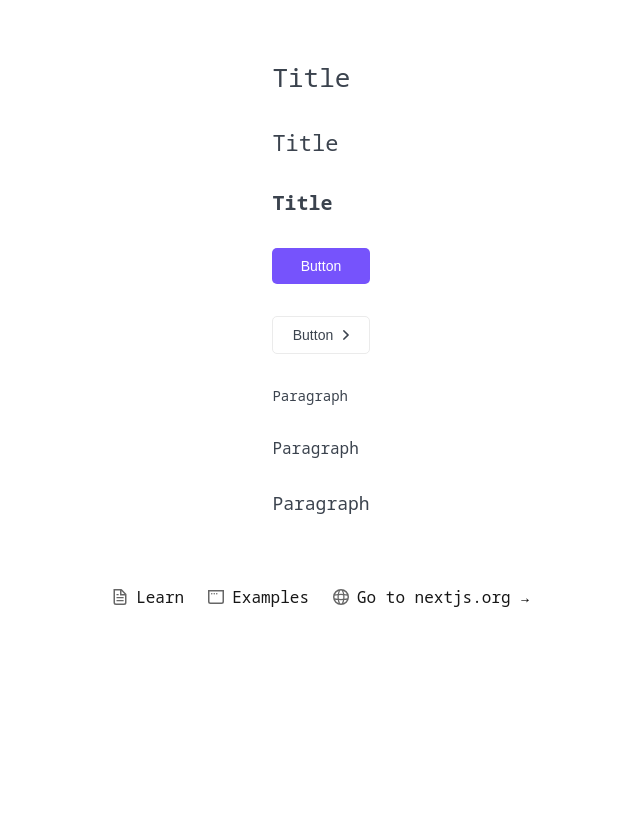
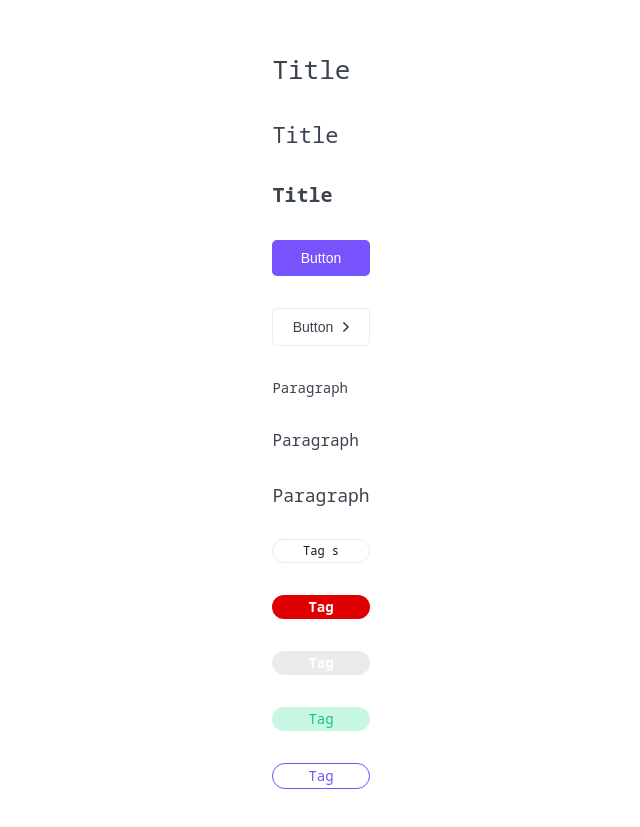
Before and after one commit to RuslSatt/rating-app, a Next.js app: page / in a window 1280 px wide. Shown: the part 113-940 px from the top of the page, without its empty margins (319-959 px from the left). Before the commit the page ends 800 px from the top, so only its background shows below. Built offline with nearby package versions, Linux system fonts and the light colour scheme.

Commit message:
feat: implement Tag component
- Added multiple Tag components with various types to improve UI.
- Introduced new color variables in globals.css for better theme support.

```diff
--- a/src/app/globals.css
+++ b/src/app/globals.css
@@ -3,9 +3,14 @@
   --foreground: #171717;
   --font-family: 'Noto Sans Mono', sans-serif;
   --color-text: #3b434e;
+  --color-white: #fff;
   --primary: #7653fc;
   --primary-hover: #6344fa;
   --gray-light: #ebebeb;
+  --gray-dark: #6f6f6f;
+  --red: #de0000;
+  --color-green: #1dc37e;
+  --green-light: #c8f8e4;
 }
 
 /* @media (prefers-color-scheme: dark) {
--- a/src/app/page.tsx
+++ b/src/app/page.tsx
@@ -1,6 +1,5 @@
-import Image from 'next/image';
 import styles from './page.module.css';
-import { HTag, Button, ButtonAppearance, ButtonArrow, Paragraph } from '@/components';
+import { HTag, Button, ButtonAppearance, ButtonArrow, Paragraph, Tag } from '@/components';
 
 export default function Home() {
   return (
@@ -16,33 +15,15 @@ export default function Home() {
         <Paragraph size='s'>Paragraph</Paragraph>
         <Paragraph size='m'>Paragraph</Paragraph>
         <Paragraph size='l'>Paragraph</Paragraph>
+
+        <Tag type='ghost' size='s'>
+          Tag s
+        </Tag>
+        <Tag type='red'>Tag</Tag>
+        <Tag type='grey'>Tag</Tag>
+        <Tag type='green'>Tag</Tag>
+        <Tag type='primary'>Tag</Tag>
       </main>
-      <footer className={styles.footer}>
-        <a
-          href='https://nextjs.org/learn?utm_source=create-next-app&utm_medium=appdir-template&utm_campaign=create-next-app'
-          target='_blank'
-          rel='noopener noreferrer'
-        >
-          <Image aria-hidden src='/file.svg' alt='File icon' width={16} height={16} />
-          Learn
-        </a>
-        <a
-          href='https://vercel.com/templates?framework=next.js&utm_source=create-next-app&utm_medium=appdir-template&utm_campaign=create-next-app'
-          target='_blank'
-          rel='noopener noreferrer'
-        >
-          <Image aria-hidden src='/window.svg' alt='Window icon' width={16} height={16} />
-          Examples
-        </a>
-        <a
-          href='https://nextjs.org?utm_source=create-next-app&utm_medium=appdir-template&utm_campaign=create-next-app'
-          target='_blank'
-          rel='noopener noreferrer'
-        >
-          <Image aria-hidden src='/globe.svg' alt='Globe icon' width={16} height={16} />
-          Go to nextjs.org →
-        </a>
-      </footer>
     </div>
   );
 }
--- /dev/null
+++ b/src/components/Tag/Tag.module.css
@@ -0,0 +1,45 @@
+.tag {
+  border-radius: 20px;
+  display: inline-block;
+  transition: background-color 0.3s ease;
+  padding: 5px 10px;
+  text-align: center;
+  font-weight: 500;
+}
+
+.tag.s {
+  font-size: 12px;
+  line-height: 12px;
+}
+
+.tag.m {
+  font-size: 14px;
+  line-height: 14px;
+}
+
+.tag.ghost {
+  border: 1px solid var(--gray-light);
+}
+
+.tag.red {
+  color: var(--color-white);
+  background-color: var(--red);
+  font-weight: 600;
+}
+
+.tag.grey {
+  color: var(--color-white);
+  background-color: var(--gray-light);
+  font-weight: 600;
+}
+
+.tag.green {
+  color: var(--color-green);
+  background-color: var(--green-light);
+}
+
+.tag.primary {
+  color: var(--primary);
+  background-color: var(--background);
+  border: 1px solid var(--primary);
+}
--- /dev/null
+++ b/src/components/Tag/Tag.tsx
@@ -0,0 +1,19 @@
+import styles from './Tag.module.css';
+import classNames from 'classnames';
+
+export interface TagProps extends React.HTMLAttributes<HTMLDivElement> {
+  type?: 'ghost' | 'red' | 'grey' | 'green' | 'primary';
+  size?: 's' | 'm';
+  href?: string;
+  children: React.ReactNode;
+}
+
+export const Tag: React.FC<TagProps> = (props) => {
+  const { type = 'ghost', children, size = 'm', href, ...otherProps } = props;
+
+  return (
+    <div className={classNames(styles.tag, styles[type], styles[size])} {...otherProps}>
+      {href ? <a href={href}>{children}</a> : children}
+    </div>
+  );
+};
--- a/src/components/index.ts
+++ b/src/components/index.ts
@@ -1,3 +1,4 @@
 export * from './Htag/HTag';
 export * from './Button/Button';
 export * from './Paragraph/Paragraph';
+export * from './Tag/Tag';
```
